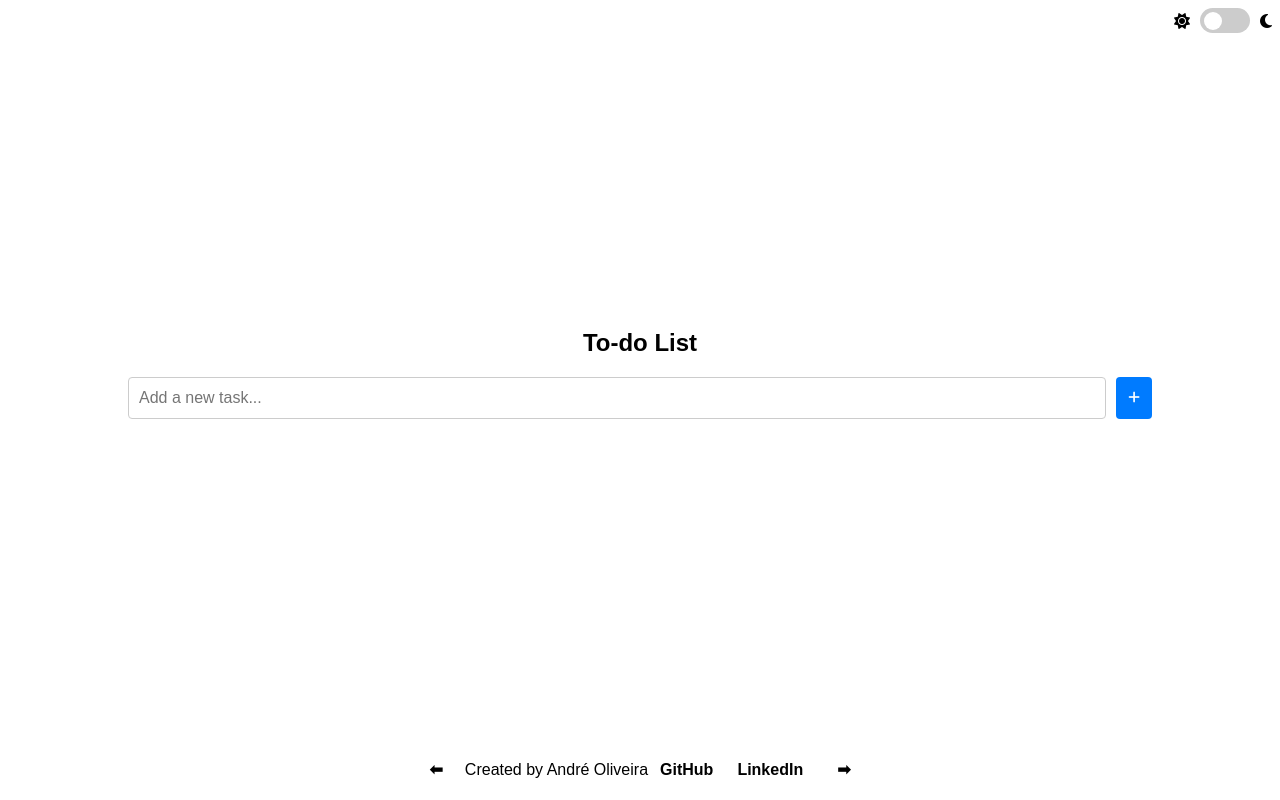
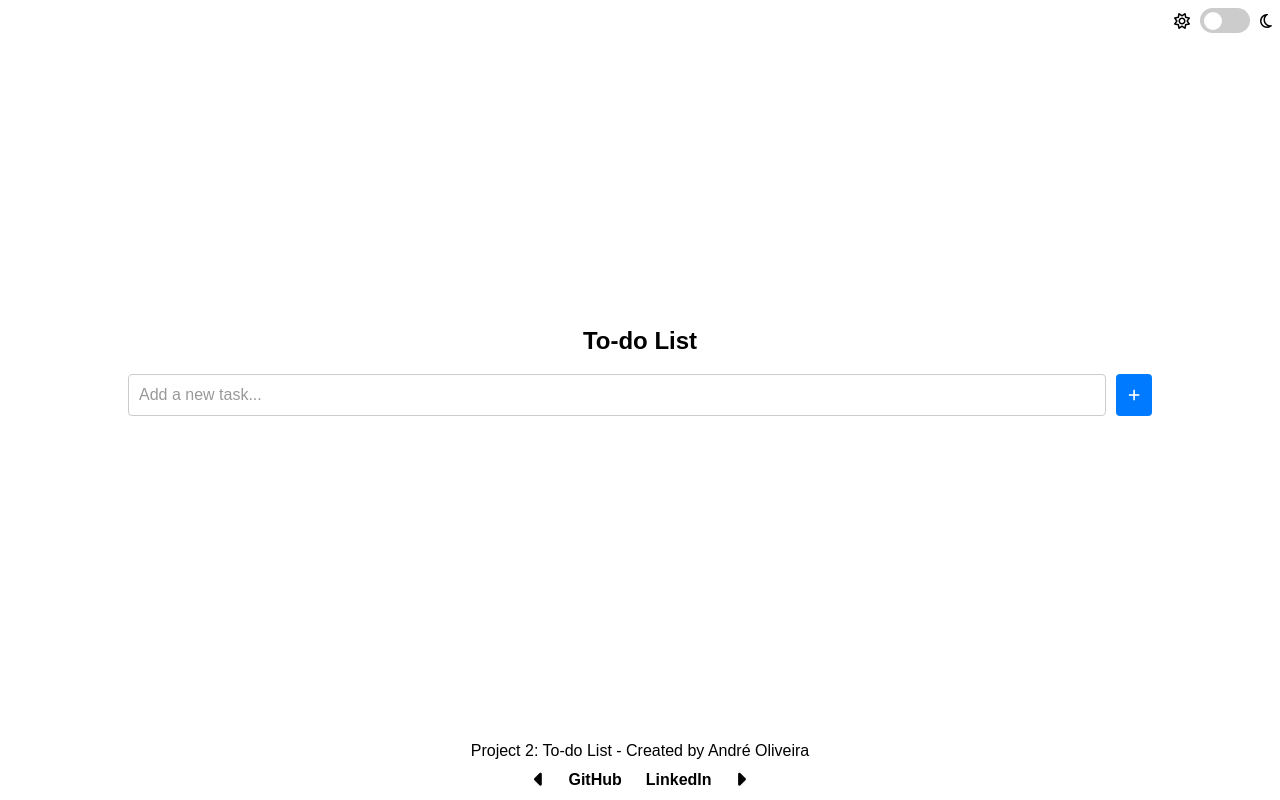
Before and after one commit to InterpolProntos/02_todo_list, a plain HTML site: page index.html in a window 1280 px wide. Drawn offline with Linux system fonts and the light colour scheme.

Commit message:
Fix css and refresh

```diff
--- a/index.html
+++ b/index.html
@@ -3,6 +3,13 @@
   <head>
     <meta charset="UTF-8" />
     <meta name="viewport" content="width=device-width, initial-scale=1.0" />
+    <meta
+      name="description"
+      content="Frontend Engineer André Oliveira second project - To-do list"
+    />
+    <meta name="author" content="André Oliveira" />
+    <meta name="theme-color" content="#ffffff" />
+
     <link
       rel="stylesheet"
       href="https://cdnjs.cloudflare.com/ajax/libs/font-awesome/6.4.2/css/all.min.css"
@@ -15,15 +22,17 @@
     <script src="scripts/projectLink.js"></script>
   </head>
   <body>
+    <header>
       <div class="toggle-container">
-      <i class="fa-solid fa-sun"></i>
-      <label class="switch">
+        <i class="fa-regular fa-sun" aria-label="Light mode"></i>
+        <label class="switch" for="darkModeToggle">
           <input type="checkbox" id="darkModeToggle" />
           <span class="slider round"></span>
         </label>
-      <i class="fa-solid fa-moon"></i>
+        <i class="fa-regular fa-moon" aria-label="Dark mode"></i>
       </div>
-  </body>
+    </header>
+    <main>
       <div class="main-container">
         <h2>To-do List</h2>
 
@@ -37,15 +46,25 @@
           <!-- Tasks will be added dynamically -->
         </ul>
       </div>
+    </main>
+    <footer>
+      <div class="footerNote">
+        Project 2: To-do List - Created by André Oliveira
+      </div>
       <div class="links">
-    <a id="prevProject" class="nav-link">⬅</a>
-    <div>Created by André Oliveira</div>
+        <a id="prevProject" class="nav-link" href="#"
+          ><i class="fa fa-caret-left" aria-hidden="true"></i
+        ></a>
         <a href="https://github.com/InterpolProntos" target="_blank">GitHub</a>
         <a
           href="https://www.linkedin.com/in/andr%C3%A9-oliveira-a70b20b7/"
           target="_blank"
           >LinkedIn</a
         >
-    <a id="nextProject" class="nav-link">➡</a>
+        <a id="nextProject" class="nav-link" href="#"
+          ><i class="fa fa-caret-right" aria-hidden="true"></i
+        ></a>
       </div>
+    </footer>
+  </body>
 </html>
--- a/scripts/main.js
+++ b/scripts/main.js
@@ -40,7 +40,7 @@ document.addEventListener("DOMContentLoaded", () => {
   });
 
   // Function to add task
-  const addTaskToList = (taskText) => {
+  const addTaskToList = (taskText, isCompleted = false) => {
     const li = document.createElement("li");
     const div = document.createElement("div");
     const checkbox = document.createElement("input");
@@ -50,6 +50,11 @@ document.addEventListener("DOMContentLoaded", () => {
     // Setup checkbox
     checkbox.type = "checkbox";
     checkbox.classList.add("task-checkbox");
+    checkbox.checked = isCompleted;
+    if (isCompleted) {
+      li.classList.add("completed");
+    }
+
     checkbox.addEventListener("change", () => {
       li.classList.toggle("completed");
     });
@@ -92,10 +97,7 @@ document.addEventListener("DOMContentLoaded", () => {
   function loadTasks() {
     const savedTasks = JSON.parse(localStorage.getItem("tasks") || "[]");
     savedTasks.forEach((task) => {
-      addTaskToList(task.text);
-      if (task.completed) {
-        taskList.lastChild.classList.add("completed");
-      }
+      addTaskToList(task.text, task.completed);
     });
   }
 
--- a/styles/list.css
+++ b/styles/list.css
@@ -10,14 +10,14 @@ input {
   flex: 1;
   font-size: 16px;
   padding: 0 10px;
-  border: 1px solid #ccc;
+  border: 1px solid var(--input-border);
   border-radius: 4px;
   height: 40px;
 }
 
 button {
   padding: 10px 12px;
-  background-color: #007bff;
+  background-color: var(--button-bg);
   color: white;
   border: none;
   cursor: pointer;
@@ -36,9 +36,9 @@ ul {
 
 li {
   align-items: center;
-  background: #f4f4f4;
+  background: var(--task-bg);
   border-radius: 4px;
-  color: black;
+  color: var(--task-text);
   display: flex;
   gap: 8px;
   margin: 6px 0;
@@ -71,8 +71,8 @@ li.completed span {
 }
 
 .task-checkbox:checked {
-  background-color: #007bff;
-  border-color: #007bff;
+  background-color: var(--button-bg);
+  border-color: var(--button-bg);
 }
 
 .task-checkbox:checked::after {
--- a/styles/main.css
+++ b/styles/main.css
@@ -1,55 +1,54 @@
-:root {
-  --bg-color: #ffffff;
-  --text-color: #000000;
-  --task-bgg-color: ;
+body {
+  --bg-color: #fff;
+  --text-color: #000;
+  --input-bg: #ffffff;
+  --input-border: #ccc;
+  --input-text: #000;
+  --task-bg: #f4f4f4;
+  --task-text: #000;
+  --button-bg: #007bff;
+  --button-text: #ffffff;
+
+  background-color: var(--bg-color);
+  color: var(--text-color);
+  display: flex;
+  flex-direction: column;
+  font-family: Arial, sans-serif;
+  justify-content: space-between;
+  margin: 0;
+  min-height: 100vh;
+  overflow-x: hidden;
+  padding: 0;
 }
 
-@media (prefers-color-scheme: dark) {
-  :root {
-    --bg-color: #121212;
-    --text-color: #ffffff;
-  }
+body.dark {
+  --bg-color: #121212;
+  --text-color: #ffffff;
+  --input-bg: #2c2c2c;
+  --input-border: #444;
+  --input-text: #e0e0e0;
+  --task-bg: #1e1e1e;
+  --task-text: #e0e0e0;
+  --button-bg: #2196f3;
 }
 
-body {
-  background-color: var(--bg-color);
-  color: var(--text-color);
-  font-family: Arial, sans-serif;
-  height: 98vh;
+main {
+  flex: 1;
   display: flex;
   flex-direction: column;
-  justify-content: space-between;
+  align-items: center;
+  justify-content: center;
+  text-align: center;
+  margin: 0 8px;
 }
 
-body.dark-mode {
-  background-color: #121212;
-  color: #e0e0e0;
+input {
+  background-color: var(--input-bg);
+  color: var(--input-text);
+  border: 1px solid var(--input-border);
 }
 
-body.dark-mode li {
-  background-color: #1e1e1e;
-  color: #e0e0e0;
-}
-
-body.dark-mode li.completed span {
-  color: #9e9e9e;
-}
-
-body.dark-mode button {
-  background-color: #2196f3;
-}
-
-body.dark-mode li button {
-  background-color: #d32f2f; /* Softer red for delete button */
-}
-
-body.dark-mode input {
-  background-color: #2c2c2c;
-  color: #e0e0e0;
-  border: 1px solid #444;
-}
-
-body.dark-mode input::placeholder {
+input::placeholder {
   color: #999;
 }
 
@@ -75,14 +74,25 @@ body.dark-mode input::placeholder {
   font-weight: bold;
 }
 
+.links a:focus {
+  outline: 2px solid #007bff;
+}
+
+.links a:hover {
+  color: #007bff;
+}
+
 .nav-link {
   text-decoration: none;
   font-weight: bold;
   color: var(--text-color);
-  padding: 5px 10px;
+  font-size: 1.3rem;
   transition: color 0.3s ease;
 }
 
-.nav-link:hover {
-  color: #007bff;
+.footerNote {
+  align-items: center;
+  display: flex;
+  justify-content: center;
+  margin: 8px;
 }
--- a/styles/toggle.css
+++ b/styles/toggle.css
@@ -3,6 +3,7 @@
   display: flex;
   gap: 10px;
   justify-content: right;
+  margin: 8px;
 }
 
 .icon {
```
Lines whose indentation alone changed are shown as unchanged.
